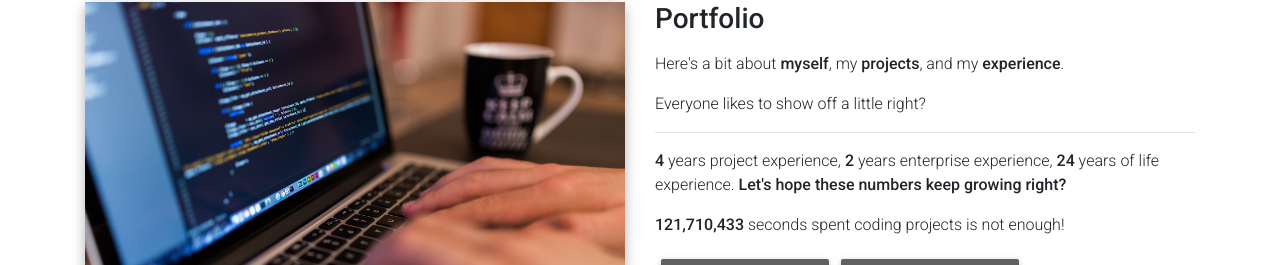
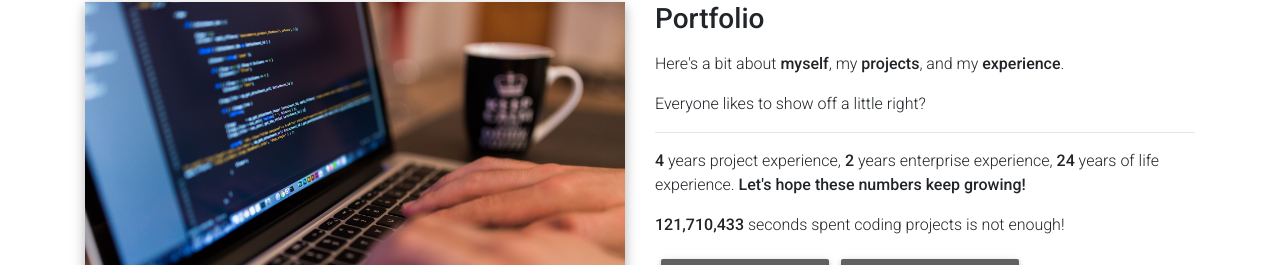
Before and after one commit to Writ3r/portfolio, a React (Create React App) app in the folder portfolio-react/: page / in a window 1280 px wide. Shown: the part 846-1111 px from the top of the page. Built offline with nearby package versions, Linux system fonts and the light colour scheme.

Commit message:
Fixed wording

```diff
--- a/portfolio-react/src/components/Main/Portfolio/Portfolio.tsx
+++ b/portfolio-react/src/components/Main/Portfolio/Portfolio.tsx
@@ -60,7 +60,7 @@ class Portfolio extends Component {
                 <strong>{this.yearsDiff(Portfolio.projectStartDate, currTime).toLocaleString()}</strong> years project experience,
                 <strong> {this.yearsDiff(Portfolio.workStartDate, currTime).toLocaleString()}</strong> years enterprise experience,
                 <strong> {this.yearsDiff(Portfolio.birthday, currTime).toLocaleString()}</strong> years of life experience.
-                <strong> Let's hope these numbers keep growing right?</strong>
+                <strong> Let's hope these numbers keep growing!</strong>
               </p>
               <p>
               <strong>{this.state.secondsCoding.toLocaleString()}</strong> seconds spent coding projects is not enough!
```
Also changed, not shown: 1 other file (tests, documents, lock files or other folders).
